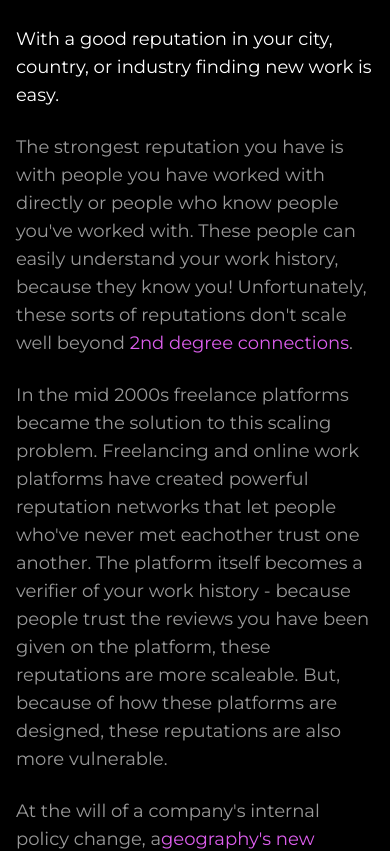
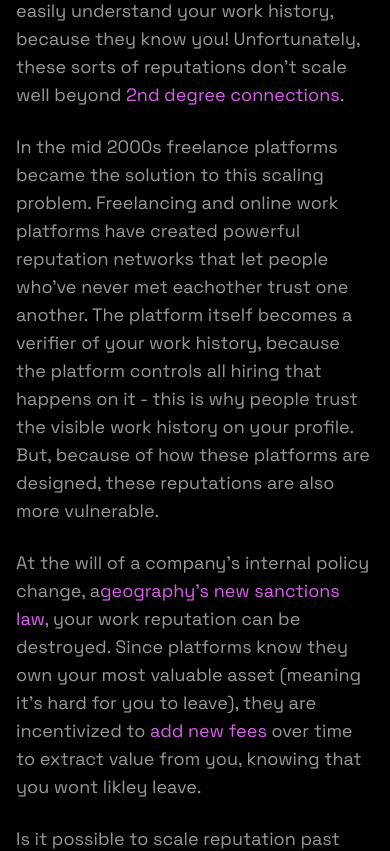
Before and after one commit to TalentLayer-Labs/talentlayer-landing, a Next.js app: page / in a window 390 px wide. Shown: the part 6660-7511 px from the top of the page. Built offline with nearby package versions, Linux system fonts and the light colour scheme; what tailwindcss-radix would draw is missing.

Commit message:
Pipoca helps fix things!

```diff
--- a/src/app/layout.tsx
+++ b/src/app/layout.tsx
@@ -1,5 +1,5 @@
 import "./globals.css";
-import { Montserrat } from "next/font/google";
+import { Space_Grotesk } from "next/font/google";
 
 import { Footer } from "@/components/layout/footer";
 import { Navbar } from "@/components/layout/navbar";
@@ -8,7 +8,7 @@ import { ThemeProvider } from "@/providers/theme-provider";
 
 import type { Metadata } from "next";
 
-const inter = Montserrat({ subsets: ["latin"], weight: ["400"] });
+const inter = Space_Grotesk({ subsets: ["latin"], weight: ["400"] });
 
 const siteConfig = {
   name: "TalentLayer",
--- a/src/components/hero.tsx
+++ b/src/components/hero.tsx
@@ -7,7 +7,7 @@ import { Container } from "./layout/container";
 export const Hero = () => {
   return (
     <section className="relative">
-      <Container className="relative flex flex-col items-center gap-20 pb-40 pt-14 sm:pt-40 md:flex-row">
+      <Container className="relative flex flex-col items-center gap-20 pb-40 pt-14 sm:pt-20 md:flex-row">
         <div className="order-2 flex flex-col gap-10">
           <h1 className="text-5xl font-bold uppercase sm:text-6xl">
             the <a className="text-primary ">trust layer</a> for{" "}
--- a/src/components/layout/footer.tsx
+++ b/src/components/layout/footer.tsx
@@ -9,16 +9,18 @@ export const Footer = () => {
   return (
     <footer>
       <Container>
-        <div className="flex flex-wrap items-center justify-between gap-4 border-t border-base-300/50 py-6 text-sm">
-          <a href={DOCS_URL} className="shrink-0 md:flex-1" target="_blank" rel="noreferrer">
-            <p>TalentLayer, 2023</p>
-          </a>
-          <a className="shrink-0 md:flex-1" target="_blank" rel="noreferrer">
-            <Image src="/raccoon.png" width={50} height={50} alt="TalentLayer" />
-          </a>
+        <div className="flex flex-wrap items-center justify-between gap-4 border-t border-base-300/50 py-6">
+          <div className="flex items-center gap-4">
+            <a className="shrink-0 md:flex-1" target="_blank" rel="noreferrer">
+              <Image src="/raccoon.png" width={48} height={48} alt="TalentLayer" />
+            </a>
+            <a href={DOCS_URL} target="_blank" rel="noreferrer">
+              <p>TalentLayer, 2023</p>
+            </a>
+          </div>
           <a
             href="https://tally.so/r/wkNBLe"
-            className="flex items-center justify-end md:flex-1"
+            className="flex items-center justify-end"
             target="_blank"
             rel="noreferrer"
           >
--- a/src/components/mission-section.tsx
+++ b/src/components/mission-section.tsx
@@ -31,9 +31,9 @@ export const MissionSection = () => {
           In the mid 2000s freelance platforms became the solution to this scaling problem.
           Freelancing and online work platforms have created powerful reputation networks that let
           people who&apos;ve never met eachother trust one another. The platform itself becomes a
-          verifier of your work history - because people trust the reviews you have been given on
-          the platform, these reputations are more scaleable. But, because of how these platforms
-          are designed, these reputations are also more vulnerable.
+          verifier of your work history, because the platform controls all hiring that happens on it
+          - this is why people trust the visible work history on your profile. But, because of how
+          these platforms are designed, these reputations are also more vulnerable.
         </p>{" "}
         <p className="mx-auto max-w-[44rem] text-lg text-base-content-neutral">
           At the will of a company&apos;s internal policy change, a
```
